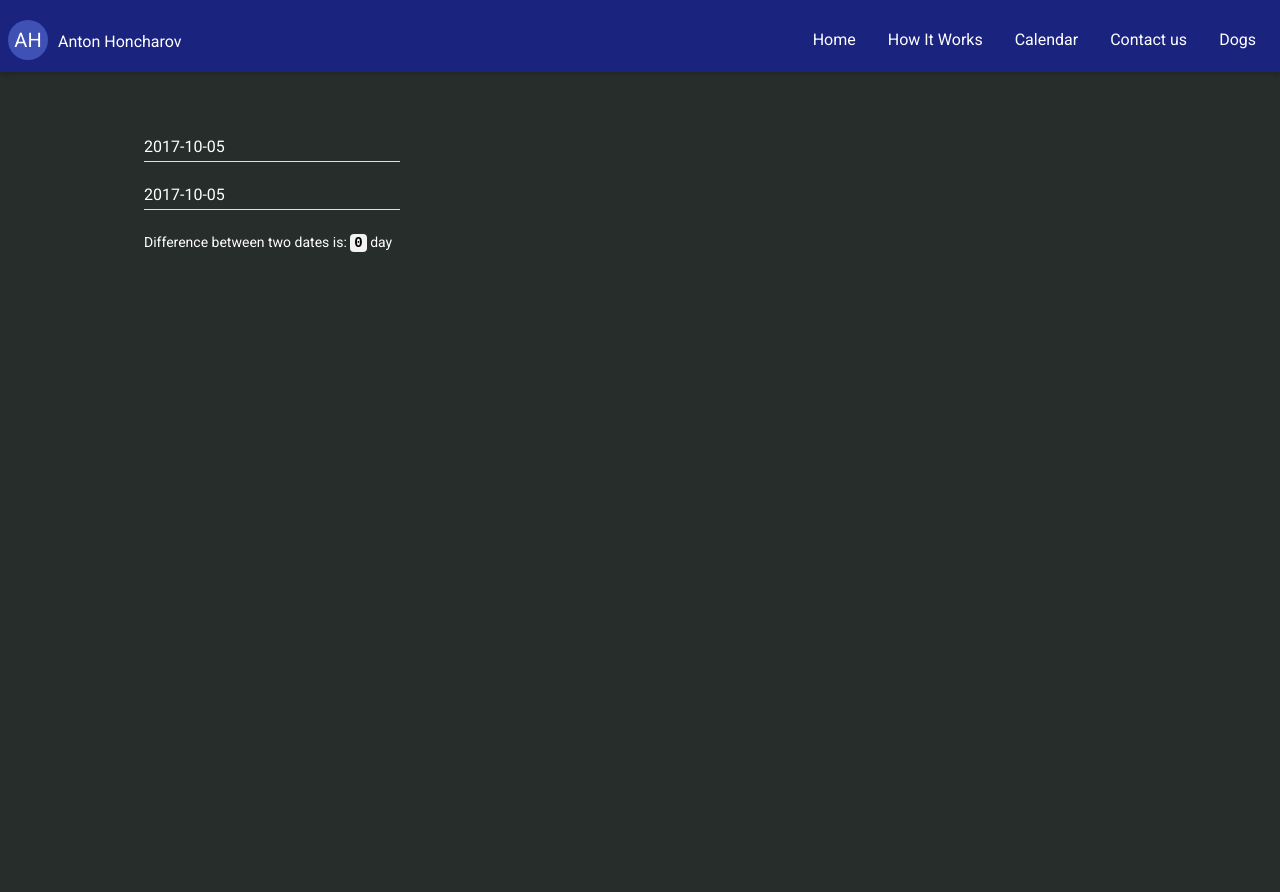
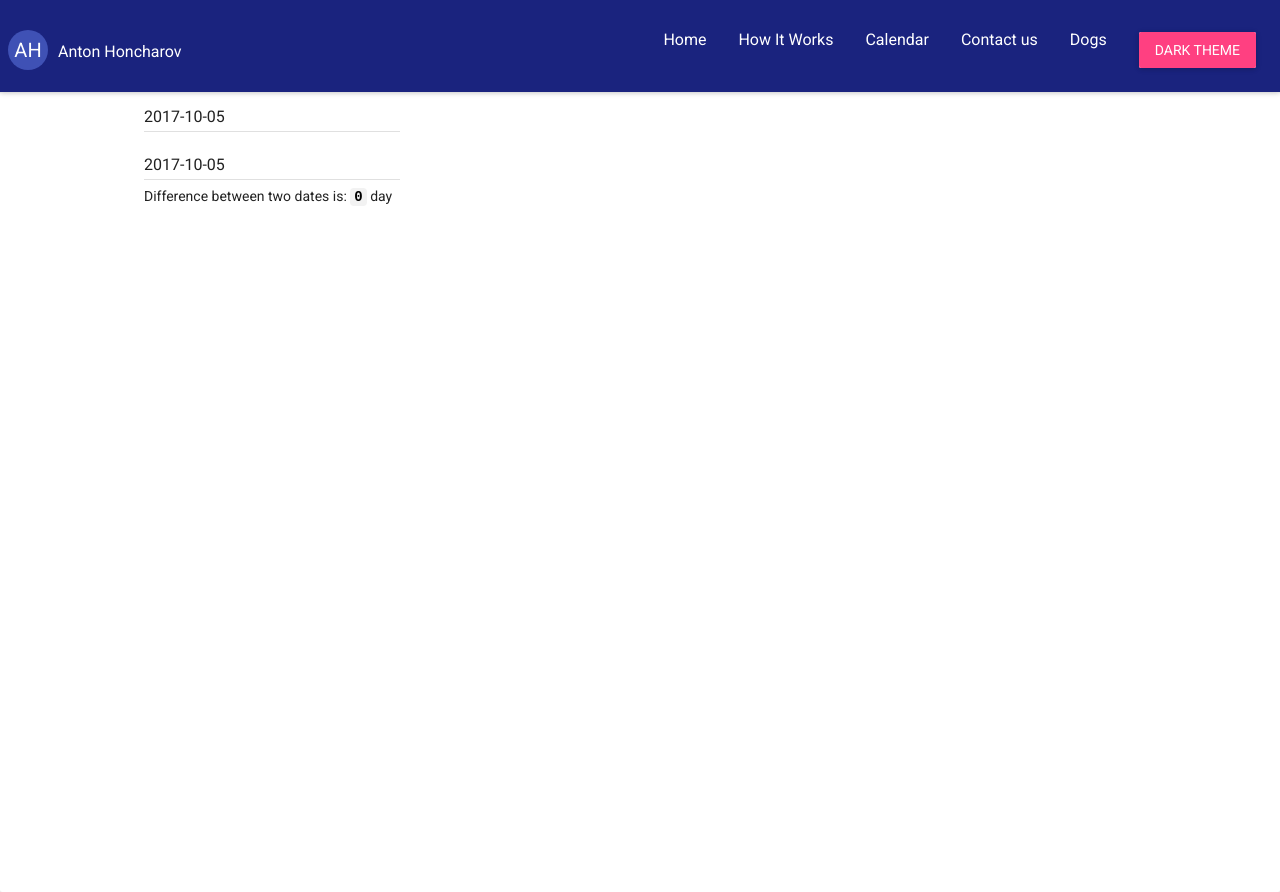
Before and after one commit to eyale/react-create-app, a React app: page /calendar in a window 1280 px wide. Before the commit the page ends 800 px from the top, so only its background shows below. Built offline with nearby package versions, Linux system fonts and the light colour scheme.

Commit message:
adding dark theme

```diff
--- a/src/components/App.jsx
+++ b/src/components/App.jsx
@@ -52,7 +52,6 @@ class App extends Component {
 }
 
 const mapStateToProps = state => {
-  console.log(state);
   return {
     // config: state.config,
     // menu: state.menu
--- a/src/components/Calendar.jsx
+++ b/src/components/Calendar.jsx
@@ -29,9 +29,8 @@ class Calendar extends Component {
     var date1 = new Date(stateDate1);
     var date2 = new Date(stateDate2);
     var timeDiff = Math.abs(date2.getTime() - date1.getTime());
-    var diffDays = Math.ceil(timeDiff / (1000 * 3600 * 24));
 
-    return diffDays;
+    return Math.ceil(timeDiff / (1000 * 3600 * 24));
   };
 
   render() {
--- /dev/null
+++ b/src/components/Header.jsx
@@ -0,0 +1,123 @@
+import React, {Component} from 'react';
+import {Router, Route} from 'react-router';
+import {Link} from 'react-router-dom';
+import createBrowserHistory from 'history/createBrowserHistory';
+
+import {connect} from 'react-redux';
+
+import '../styles/index.scss';
+
+import App from './App';
+import HowItWorks from './HowItWorks';
+import Calendar from './Calendar';
+import ContactUs from './ContactUs';
+import Dogs from './Dogs';
+
+import AppBar from 'material-ui/AppBar';
+import Avatar from 'material-ui/Avatar';
+import {indigo900, indigo500} from 'material-ui/styles/colors';
+import {List, ListItem} from 'material-ui/List';
+import MuiThemeProvider from 'material-ui/styles/MuiThemeProvider';
+import getMuiTheme from 'material-ui/styles/getMuiTheme';
+import RaisedButton from 'material-ui/RaisedButton';
+import {Card} from 'material-ui/Card';
+import darkBaseTheme from 'material-ui/styles/baseThemes/darkBaseTheme';
+
+const history = createBrowserHistory();
+
+class Header extends Component {
+  render() {
+    const {isLightTheme, handleThemeChange} = this.props;
+
+    const theme = isLightTheme ? 'Dark theme' : 'Light theme';
+    const muiTheme = isLightTheme
+      ? getMuiTheme({palette: {primary1Color: indigo900}})
+      : getMuiTheme(darkBaseTheme);
+    return (
+      <Router history={history}>
+        <MuiThemeProvider muiTheme={muiTheme}>
+          <div>
+            <AppBar
+              style={{alignItems: 'center'}}
+              iconElementLeft={
+                <span style={{color: 'white'}}>
+                  <Avatar backgroundColor={indigo500}>AH</Avatar>
+                  <span style={{paddingLeft: '10px'}}>Anton Honcharov</span>
+                </span>
+              }
+              iconElementRight={
+                <List className="nav" style={{display: 'inline-flex'}}>
+                  <ListItem
+                    children={
+                      <Link key={Math.random()} to="/">
+                        Home
+                      </Link>
+                    }
+                  />
+                  <ListItem
+                    children={
+                      <Link key={Math.random()} to="/how-it-works">
+                        How It Works
+                      </Link>
+                    }
+                  />
+                  <ListItem
+                    children={
+                      <Link key={Math.random()} to="/calendar">
+                        Calendar
+                      </Link>
+                    }
+                  />
+                  <ListItem
+                    children={
+                      <Link key={Math.random()} to="/contact-us">
+                        Contact us
+                      </Link>
+                    }
+                  />
+                  <ListItem
+                    children={
+                      <Link key={Math.random()} to="/dogs">
+                        Dogs
+                      </Link>
+                    }
+                  />
+                  <ListItem
+                    children={
+                      <RaisedButton
+                        onClick={handleThemeChange}
+                        key={Math.random()}
+                        secondary={true}
+                        label={theme}
+                      />
+                    }
+                  />
+                </List>
+              }
+            />
+            <Card style={{height: '100vh'}}>
+              <Route path="/" exact component={App} />
+              <Route path="/how-it-works" component={HowItWorks} />
+              <Route path="/calendar" component={Calendar} />
+              <Route path="/contact-us" component={ContactUs} />
+              <Route path="/dogs" component={Dogs} />
+            </Card>
+          </div>
+        </MuiThemeProvider>
+      </Router>
+    );
+  }
+}
+
+const mapStateToProps = state => {
+  return {
+    isLightTheme: state.themeReducer.isLight
+  };
+};
+const mapDispatchToProps = dispatch => {
+  return {
+    handleThemeChange: () => dispatch({type: 'THEME_ON_CHANGE'})
+  };
+};
+
+export default connect(mapStateToProps, mapDispatchToProps)(Header);
--- a/src/index.js
+++ b/src/index.js
@@ -1,99 +1,18 @@
 import React from 'react';
 import ReactDOM from 'react-dom';
+import registerServiceWorker from './registerServiceWorker';
 import {Provider} from 'react-redux';
-import {Router, Route} from 'react-router';
-import {Link} from 'react-router-dom';
-import createBrowserHistory from 'history/createBrowserHistory';
 import createStore from './redux/store';
 
-import './styles/index.scss';
-
-import App from './components/App';
-import HowItWorks from './components/HowItWorks';
-import Calendar from './components/Calendar';
-import ContactUs from './components/ContactUs';
-import Dogs from './components/Dogs';
-
-import registerServiceWorker from './registerServiceWorker';
-
-import AppBar from 'material-ui/AppBar';
-import Avatar from 'material-ui/Avatar';
-import {indigo900, indigo500} from 'material-ui/styles/colors';
-import {List, ListItem} from 'material-ui/List';
-import MuiThemeProvider from 'material-ui/styles/MuiThemeProvider';
-import getMuiTheme from 'material-ui/styles/getMuiTheme';
+import Header from './components/Header';
 
 const store = createStore(window.__INITIAL_STATE__);
-const history = createBrowserHistory();
-
-const muiTheme = getMuiTheme({
-  palette: {
-    primary1Color: indigo900
-  }
-});
 
 ReactDOM.render(
   <Provider store={store}>
-    <Router history={history}>
-      <MuiThemeProvider muiTheme={muiTheme}>
-        <div>
-          <AppBar
-            style={{alignItems: 'center'}}
-            iconElementLeft={
-              <span style={{color: 'white'}}>
-                <Avatar backgroundColor={indigo500}>AH</Avatar>
-                <span style={{paddingLeft: '10px'}}>Anton Honcharov</span>
-              </span>
-            }
-            iconElementRight={
-              <List className="nav" style={{display: 'inline-flex'}}>
-                <ListItem
-                  children={
-                    <Link key={Math.random()} to="/">
-                      Home
-                    </Link>
-                  }
-                />
-                <ListItem
-                  children={
-                    <Link key={Math.random()} to="/how-it-works">
-                      How It Works
-                    </Link>
-                  }
-                />
-                <ListItem
-                  children={
-                    <Link key={Math.random()} to="/calendar">
-                      Calendar
-                    </Link>
-                  }
-                />
-                <ListItem
-                  children={
-                    <Link key={Math.random()} to="/contact-us">
-                      Contact us
-                    </Link>
-                  }
-                />
-                <ListItem
-                  children={
-                    <Link key={Math.random()} to="/dogs">
-                      Dogs
-                    </Link>
-                  }
-                />
-              </List>
-            }
-          />
-          <Route path="/" exact component={App} />
-          <Route path="/how-it-works" component={HowItWorks} />
-          <Route path="/calendar" component={Calendar} />
-          <Route path="/contact-us" component={ContactUs} />
-          <Route path="/dogs" component={Dogs} />
-        </div>
-      </MuiThemeProvider>
-    </Router>
+    <Header />
   </Provider>,
   document.querySelector('#root')
 );
+
 registerServiceWorker();
--- /dev/null
+++ b/src/redux/modules/theme.js
@@ -0,0 +1,18 @@
+const THEME_ON_CHANGE = 'THEME_ON_CHANGE';
+
+export const themeOnChangeAction = e => ({
+  type: THEME_ON_CHANGE,
+  payload: e.target.value
+});
+
+const initialState = {
+  isLight: true
+};
+
+export const themeReducer = (state = initialState, action) => {
+  if (action.type === THEME_ON_CHANGE) {
+    return {...state, isLight: !state.isLight};
+  }
+
+  return state;
+};
--- a/src/redux/rootReducer.js
+++ b/src/redux/rootReducer.js
@@ -1,12 +1,15 @@
 import {combineReducers} from 'redux';
 import {inputReducer} from './modules/check';
 import {dogsReducer} from './modules/dogs';
+import {themeReducer} from './modules/theme';
+
 // import { reducer as formReducer } from 'redux-form'
 
 export const makeRootReducer = asyncReducers => {
   return combineReducers({
     inputReducer,
-    dogsReducer
+    dogsReducer,
+    themeReducer
     // form: formReducer,
     // ...asyncReducers
   });
--- a/src/styles/index.scss
+++ b/src/styles/index.scss
@@ -4,11 +4,16 @@ body {
   margin: 0;
   padding: 0;
   font-family: sans-serif;
-  background: #262d2b;
-  color: #ffffff;
+
+  ::selection {
+    background: rgba(105, 231, 173, 0.7);
+  }
 }
 a {
   text-decoration: none;
+}
+h1 {
+  margin: 0;
 }
 code {
   background: #f2f2f2;
@@ -23,8 +28,9 @@ code {
 }
 p {
   font-family: 'Roboto', sans-serif;
-  line-height: 20px;
   font-size: 14px;
+  padding: 0;
+  margin: 0;
 }
 .nav {
   a {
@@ -41,13 +47,10 @@ p {
 
 .grid {
   width: 992px;
-  margin: 50px auto;
+  margin: 0 auto;
 }
 
 .calendar {
-  input[type='text'] {
-    color: #ffffff !important;
-  }
   code {
     color: #000000;
     font-weight: 900;
```
Also changed, not shown: src/assets/logo.svg.
